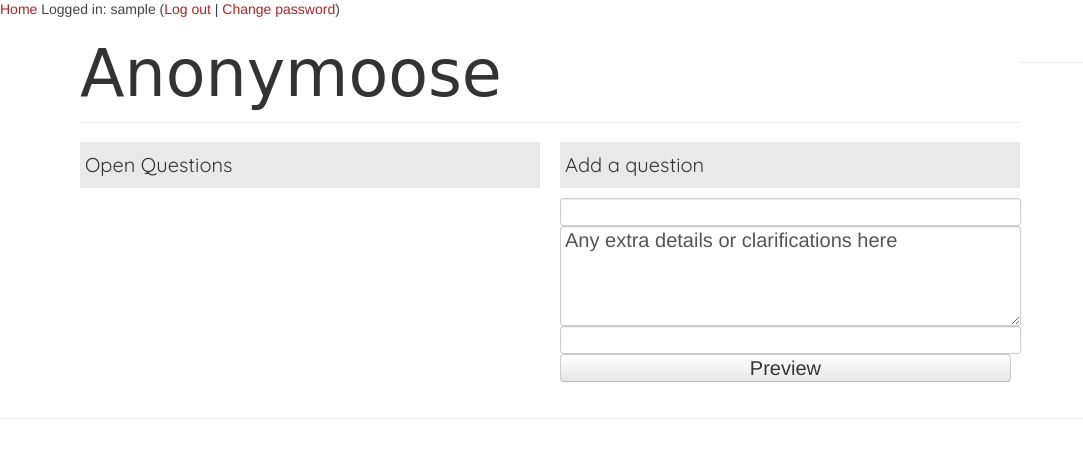
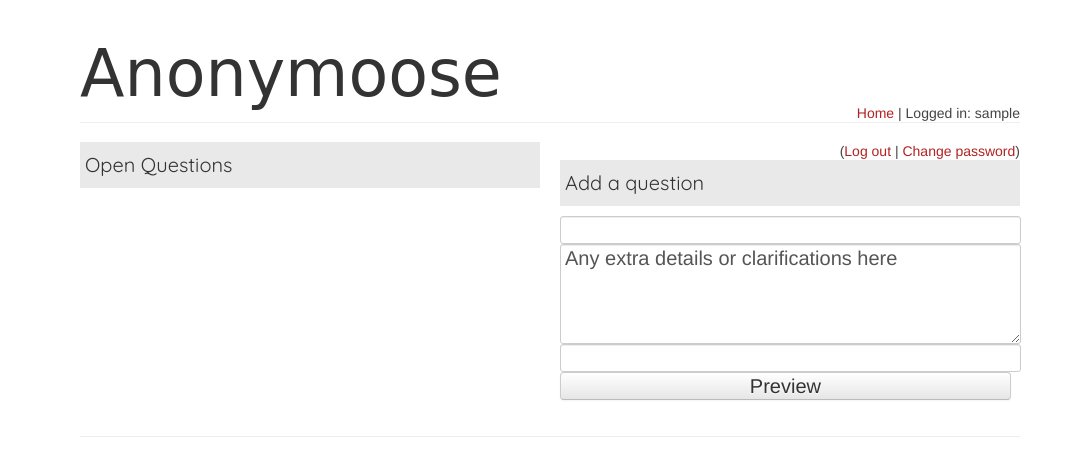
Before and after one commit to sirrice/moose, a Django app: page / in a window 1280 px wide. Shown: the top 476 px of the page, without its empty margins (0-1083 px from the left). Run offline with Django 3.2, Linux system fonts and the light colour scheme; the visitor is signed in with stand-in values (Sample User, id 1); parts of the project's set-up code (start-up, migrations or seed data) failed here and were passed over; some web fonts are replaced.

Commit message:
div changes

```diff
--- a/templates/base.html
+++ b/templates/base.html
@@ -19,16 +19,6 @@
 
     <div id="header">
         {% block header %}
-            {% if not hide_toolbar %}
-                <a href="/moose/">Home</a>
-            	{% if user.is_authenticated %}
-            	{% trans "Logged in" %}: {{ user.username }}
-            	(<a href="{% url auth_logout %}?next=/">{% trans "Log out" %}</a> |
-            	<a href="{% url auth_password_change %}">{% trans "Change password" %}</a>)
-            	{% else %}
-            	<a href="{% url auth_login %}?next=/">{% trans "Log in" %}</a>
-            	{% endif %}
-            {% endif %}
         {% endblock %}
         &nbsp;
     </div>
@@ -39,7 +29,26 @@
 
 	<h1>Anonymoose</h1>
 
+	<span style="float:right">
+		{% if not hide_toolbar %}
+			<a href="/moose/">Home</a>
+			{% if user.is_authenticated %}
+				| {% trans "Logged in" %}: {{ user.username }}
+			{% endif %}
+		{% endif %}
+	</span>
+
 	<hr>
+
+	<span style="float:right">
+		{% if not hide_toolbar %}
+			{% if user.is_authenticated %}
+				(<a href="{% url auth_logout %}?next=/">{% trans "Log out" %}</a> |
+				<a href="{% url auth_password_change %}">{% trans "Change password" %}</a>)
+
+			{% endif %}
+		{% endif %}
+	</span>
 
     <div id="contentold">
         {% block content %}{% endblock %}
@@ -65,7 +74,7 @@
 
     <div id="footer">
         {% block footer %}
-        <hr />
+
         {% endblock %}
     </div>
 </body>
--- a/templates/dashboard.html
+++ b/templates/dashboard.html
@@ -90,8 +90,4 @@
 <br/>
 -->
 
-</div>
-
-<div style="clear:both;"></div>
-
 {% endblock %}
--- a/templates/index.html
+++ b/templates/index.html
@@ -70,6 +70,4 @@ function register()
 
 </div>
 
-<div style="clear:both;"></div>
-
 {% endblock %}
```
